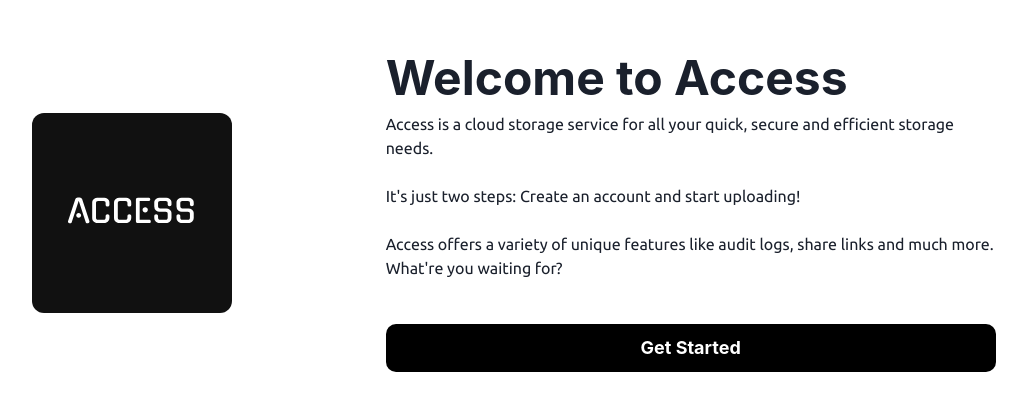
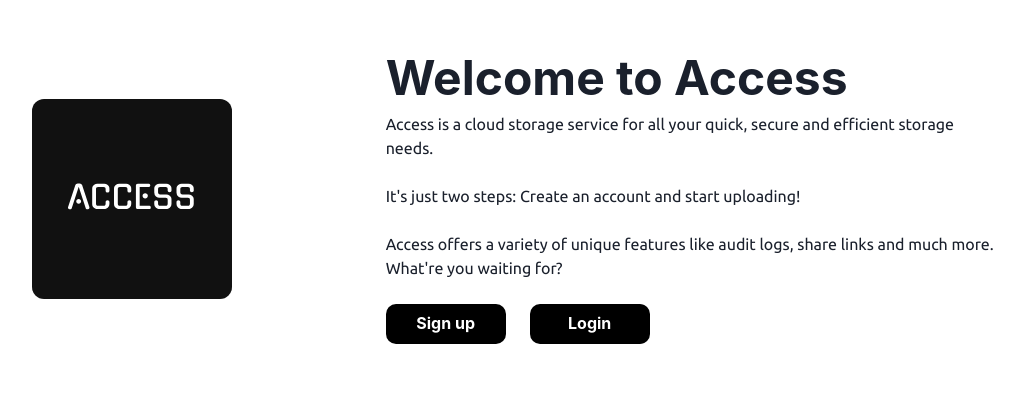
Before and after one commit to Prakhar896/Access, a React (Vite) app in the folder frontend/: page / in a window 1280 px wide. Shown: the part 218-628 px from the top of the page, without its empty margins (121-1148 px from the left). Built offline with nearby package versions, Linux system fonts and the light colour scheme; no server answers.

Commit message:
homepage now has signup and login ButtonGrou

```diff
--- a/frontend/src/pages/Home.jsx
+++ b/frontend/src/pages/Home.jsx
@@ -1,4 +1,4 @@
-import { Box, Button, Heading, Image, Spacer, Spinner, Text, useColorMode, useMediaQuery } from '@chakra-ui/react'
+import { Box, Button, ButtonGroup, Heading, Image, Spacer, Spinner, Text, useColorMode, useMediaQuery } from '@chakra-ui/react'
 import { useState } from 'react'
 import { useSelector } from 'react-redux'
 import colouredLogo from '/logo/svg/logo-color.svg';
@@ -10,6 +10,10 @@ function Home() {
 
     const toSignup = () => {
         navigate('/signup');
+    }
+
+    const toLogin = () => {
+        navigate('/login');
     }
 
     return (
@@ -26,7 +30,10 @@ function Home() {
                     <br />
                     <Text>Access offers a variety of unique features like audit logs, share links and much more. What're you waiting for?</Text>
                     <br />
-                    <Button variant={'Default'} size={'lg'} mt={'20px'} onClick={toSignup}>Get Started</Button>
+                    <ButtonGroup variant='Default' spacing='6'>
+                        <Button onClick={toSignup} w={{ base: 'fit-content', lg: '120px'}}>Sign up</Button>
+                        <Button onClick={toLogin} w={{ base: 'fit-content', lg: '120px'}}>Login</Button>
+                    </ButtonGroup>
                 </Box>
                 <Spacer />
             </Box>
```
